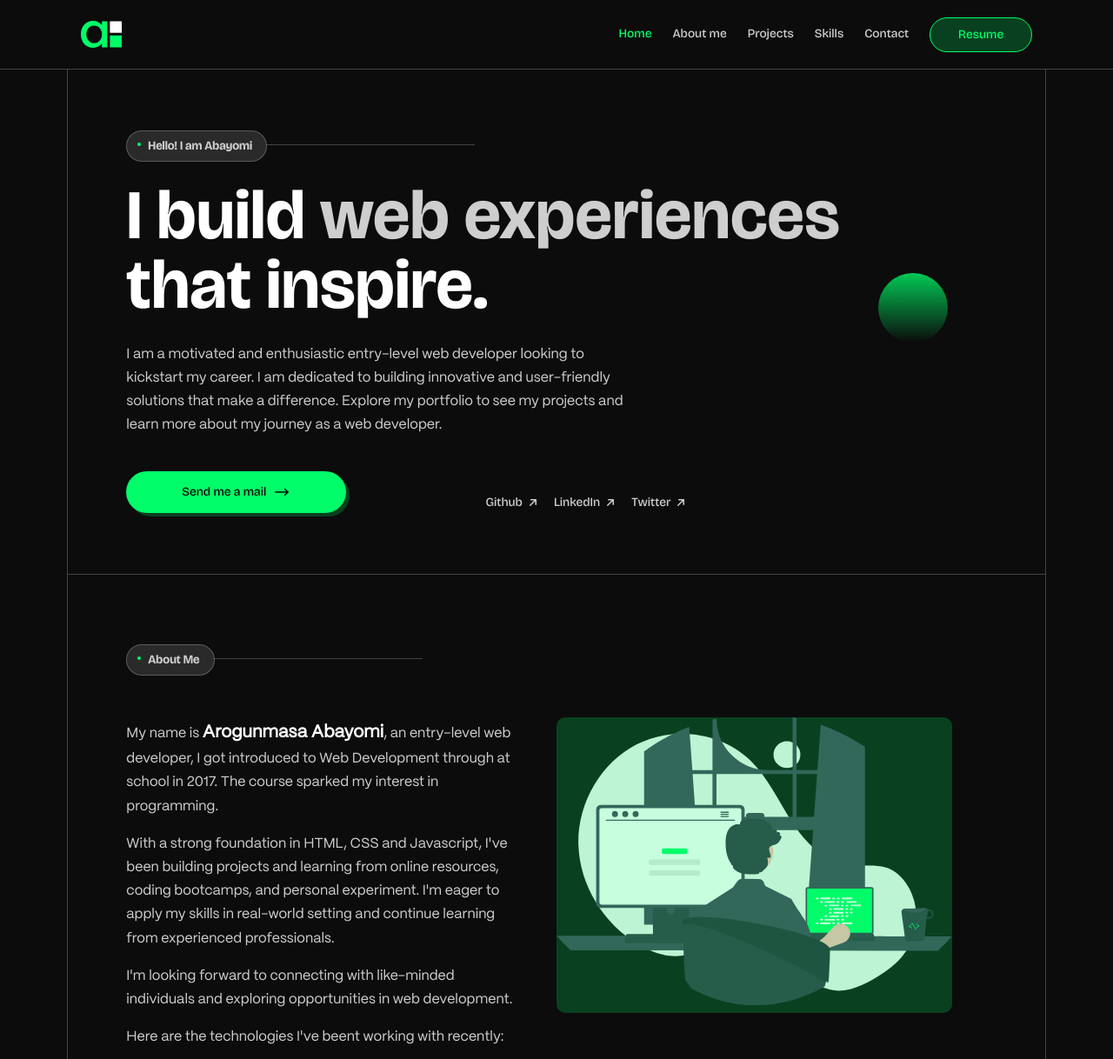
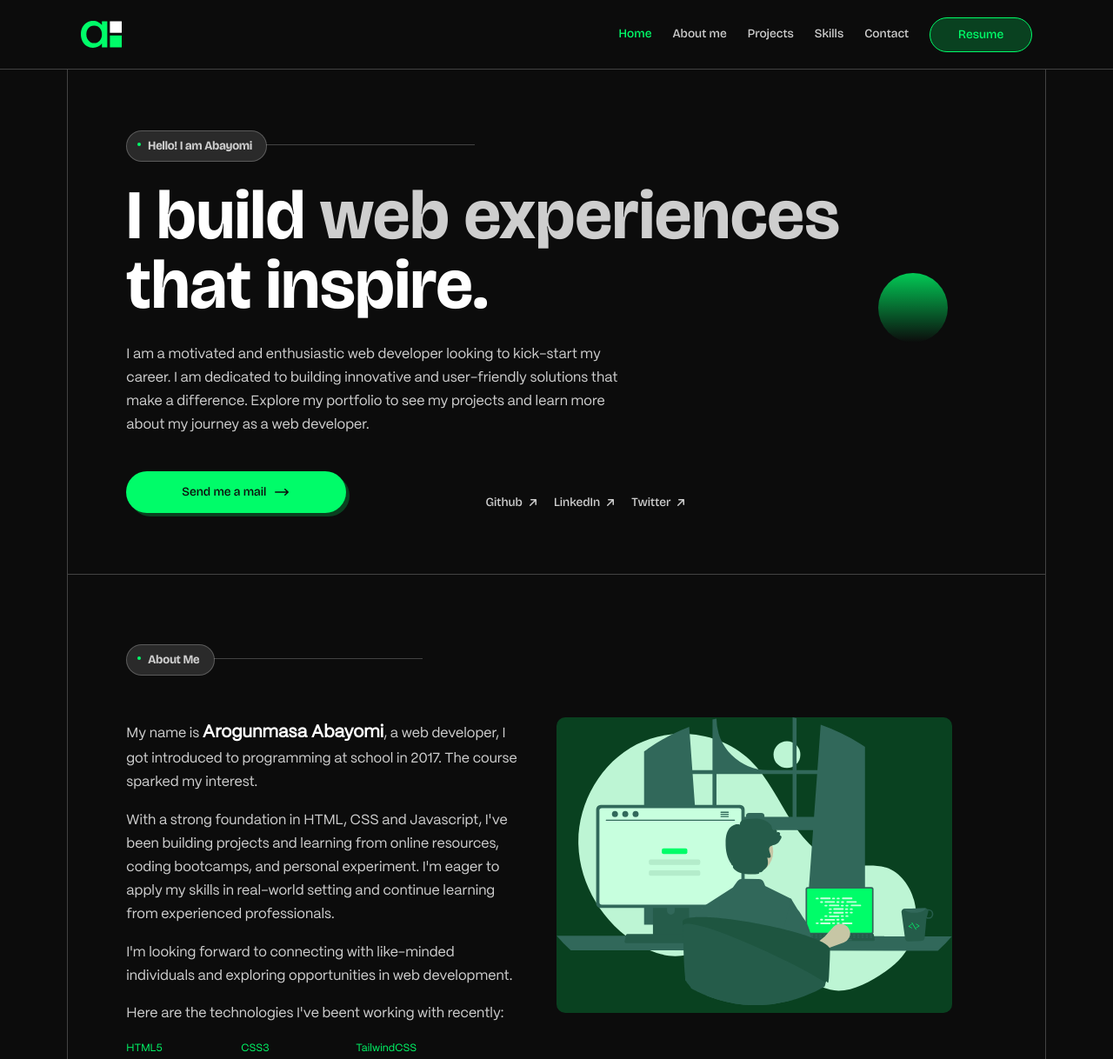
Before and after one commit to ifeola/portfolio-v2, a plain HTML site: page index.html in a window 1280 px wide. Shown: the top 1218 px of the page at 87% size. Drawn offline with Linux system fonts and the light colour scheme.

Commit message:
Made new changes

```diff
--- a/index.html
+++ b/index.html
@@ -88,11 +88,11 @@
                 <h1>I build <span>web experiences</span> that inspire.</h1>
               </div>
               <p class="body-copy">
-                I am a motivated and enthusiastic entry-level web developer
-                looking to kickstart my career. I am dedicated to building
-                innovative and user-friendly solutions that make a difference.
-                Explore my portfolio to see my projects and learn more about my
-                journey as a web developer.
+                I am a motivated and enthusiastic web developer looking to
+                kick-start my career. I am dedicated to building innovative and
+                user-friendly solutions that make a difference. Explore my
+                portfolio to see my projects and learn more about my journey as
+                a web developer.
               </p>
               <div class="hero-links">
                 <a
@@ -180,10 +180,9 @@
               <div class="about__content">
                 <div class="about__content-left">
                   <p class="body-copy about__copy">
-                    My name is <span>Arogunmasa Abayomi</span>, an entry-level
-                    web developer, I got introduced to Web Development through
-                    at school in 2017. The course sparked my interest in
-                    programming.
+                    My name is <span>Arogunmasa Abayomi</span>, a web developer,
+                    I got introduced to programming at school in 2017. The
+                    course sparked my interest.
                   </p>
                   <p class="body-copy">
                     With a strong foundation in HTML, CSS and Javascript, I've
@@ -222,9 +221,9 @@
             <h3 class="sub-title section-subtitle">Projects</h3>
             <h2>Check out my Projects</h2>
             <p class="body-copy">
-              I'm excited to share my projects with you! As an entry-level web
-              developer, I've been working on building a strong foundation in my
-              skills. Here are some projects I've completed.
+              I'm excited to share my projects with you! As a web developer,
+              I've been working on building a strong foundation in my skills.
+              Here are some projects I've completed.
             </p>
             <div class="projects__content">
               <ul class="project__list">
```
